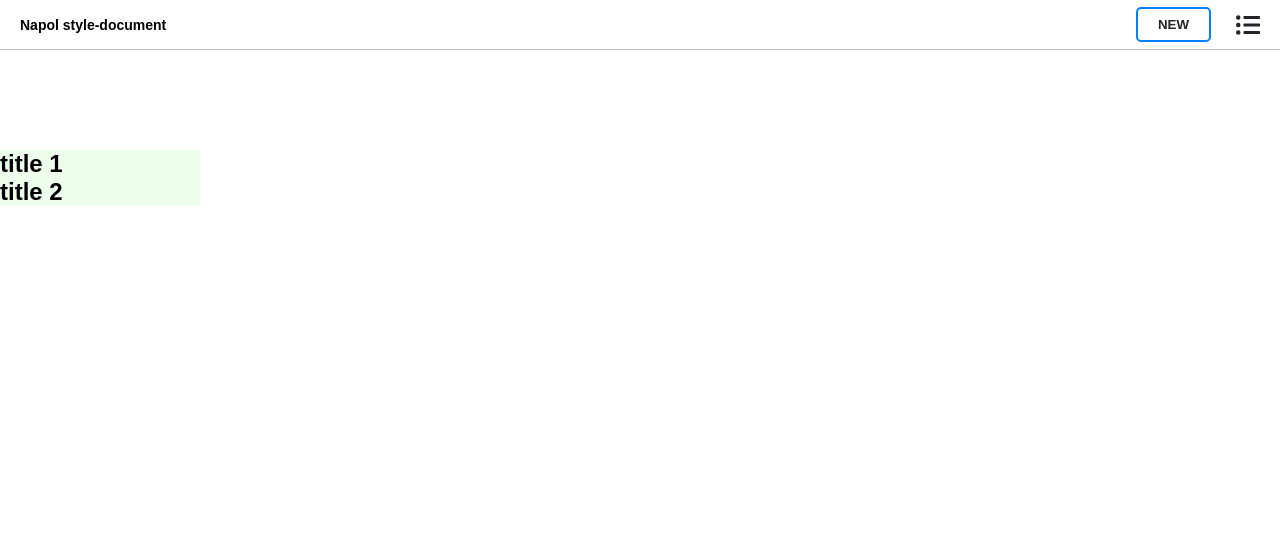
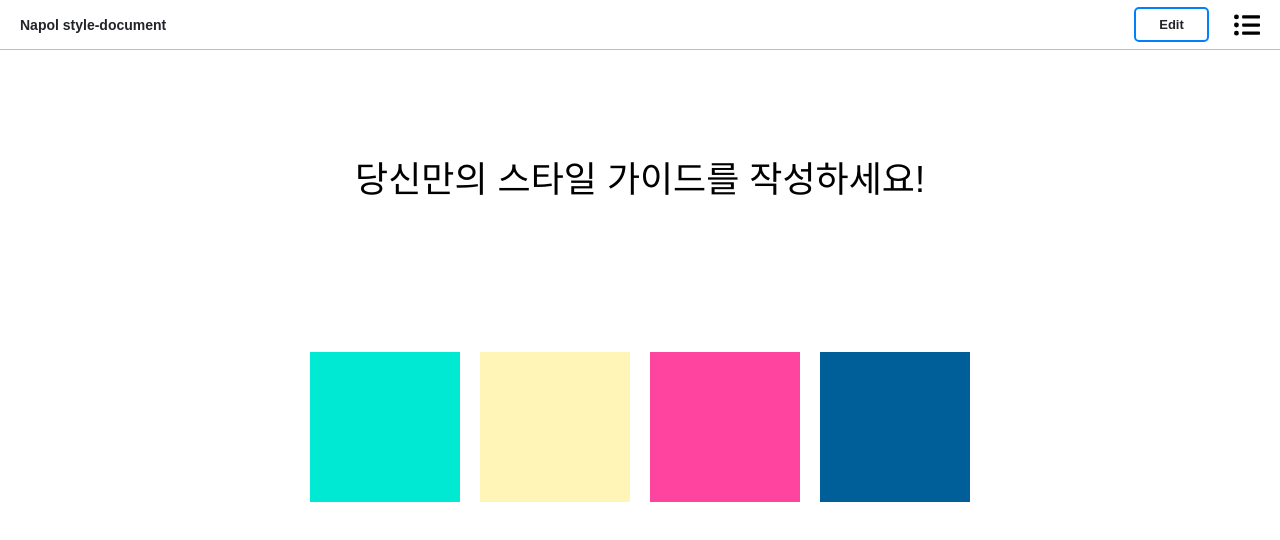
Before and after one commit to NapolDeveloper/style-document, a React (Create React App) app: page / in a window 1280 px wide. Shown: the top 540 px of the page. Built offline with nearby package versions, Linux system fonts and the light colour scheme.

Commit message:
# Add
Add Color box & Copy color hex

```diff
--- a/package.json
+++ b/package.json
@@ -8,6 +8,7 @@
     "@testing-library/user-event": "^12.1.10",
     "markdown-it": "^12.0.6",
     "react": "^17.0.2",
+    "react-copy-to-clipboard": "^5.0.3",
     "react-dom": "^17.0.2",
     "react-icons": "^4.2.0",
     "react-markdown": "^6.0.2",
--- a/src/App.js
+++ b/src/App.js
@@ -1,6 +1,6 @@
 import { Fragment } from 'react';
 import styled from 'styled-components';
-import { BrowserRouter, Route, Switch } from 'react-router-dom';
+import { BrowserRouter as Router, Route, Switch } from 'react-router-dom';
 
 // store
 import MdStore from './store/MdStore';
@@ -13,18 +13,22 @@ import * as Fade from './style/FadeIn';
 import Header from './components/Header/Header';
 import Markdown from './components/Markdown/Markdown';
 import List from './components/List';
+import Home from './components/Home/Home';
+import NewContent from './components/NewContent/NewContent';
 
 function App() {
   return (
-    <Fragment>
-      <GlobalStyle />
-      <MdStore>
+    <MdStore>
+      <Router>
+        <GlobalStyle />
         <Header />
-        <Markdown />
-        <List />
-      </MdStore>
-      {/* <List /> */}
-    </Fragment>
+        <Switch>
+          <Route exact path='/' render={() => <Home />} />
+          <Route exact path='/markdown' render={() => <Markdown />} />
+          {/* <Markdown /> */}
+        </Switch>
+      </Router>
+    </MdStore>
   );
 }
 
--- a/src/components/Header/Header.js
+++ b/src/components/Header/Header.js
@@ -1,8 +1,9 @@
 import React, { useContext } from 'react';
+import { Link } from 'react-router-dom';
 import styled from 'styled-components';
 
 // icon
-import { FaListUl } from 'react-icons/fa';
+import { FaListUl, FaEdit } from 'react-icons/fa';
 
 // style
 import Colors from '../../style/Colors';
@@ -21,7 +22,17 @@ const HeaderWrap = styled.div`
   margin-bottom: 100px;
 `;
 
+const IconContainer = styled.div`
+  height: 100%;
+  display: flex;
+  align-items: center;
+  justify-content: center;
+  margin-left: 25px;
+  font-size: 26px;
+`;
+
 const Logo = styled.span`
+  color: ${Colors.colorBlack};
   font-size: 14px;
   font-weight: bold;
 `;
@@ -33,6 +44,7 @@ const ButtonContainer = styled.div`
 
 const NewButton = styled.button`
   color: ${Colors.colorBlack};
+  font-size: 13px;
   width: 75px;
   height: 35px;
   padding: 6px 15px;
@@ -40,7 +52,6 @@ const NewButton = styled.button`
   border: 2px solid ${Colors.colorBlue};
   border-radius: 5px;
   cursor: pointer;
-  text-transform: uppercase;
   transition: 0.3s ease-in-out;
   position: relative;
   font-weight: bold; // bold or 500 뭐가 더 좋을지 모르겠다..
@@ -63,43 +74,21 @@ const NewButton = styled.button`
   }
 `;
 
-const ListButton = styled.div`
-  display: flex;
-  align-items: center;
-  justify-content: center;
-  color: ${Colors.colorBlack};
-  margin-left: 25px;
-  font-size: 24px;
-  position: relative;
-  cursor: pointer;
-  transition: 0.3s ease-in-out;
-  &:hover {
-    color: ${Colors.colorBlue};
-  }
-`;
-
 const Header = () => {
-  const mdContext = useContext(MdContext);
-
-  const { isMdOpen, mdValue } = mdContext;
-
-  const handleNew = () => {
-    if (mdValue) {
-      console.log('값이 존재합니다');
-      return;
-    }
-    mdContext.setIsMdOpen(!isMdOpen);
-  };
   return (
     <div>
       <HeaderWrap>
-        <Logo>Napol style-document</Logo>
+        <Link to={'/'}>
+          <Logo>Napol style-document</Logo>
+        </Link>
         <ButtonContainer>
-          <NewButton onClick={handleNew}>new</NewButton>
-          <ListButton>
-            <FaListUl />
-          </ListButton>
+          <Link to={'/markdown'}>
+            <NewButton>Edit</NewButton>
+          </Link>
         </ButtonContainer>
+        <IconContainer>
+          <FaListUl />
+        </IconContainer>
       </HeaderWrap>
     </div>
   );
--- /dev/null
+++ b/src/components/Home/Home.js
@@ -0,0 +1,94 @@
+import React from 'react';
+import { CopyToClipboard } from 'react-copy-to-clipboard';
+
+//
+import styled from 'styled-components';
+import Colors from '../../style/Colors';
+
+const Container = styled.div`
+  display: flex;
+  align-items: center;
+  justify-content: center;
+  flex-direction: column;
+`;
+
+const Title = styled.div`
+  font-weight: 500;
+  font-size: 36px;
+  margin-bottom: 150px;
+`;
+const ColorBoxContainer = styled.div`
+  display: flex;
+  align-items: center;
+  justify-content: center;
+`;
+
+const ColorBoxHex = styled.div`
+  align-items: center; // hover시 flex적용했을 때 사용할 값
+  justify-content: center; // hover시 flex적용했을 때 사용할 값
+  position: relative;
+  height: 100%;
+  z-index: 999;
+  color: white;
+  font-size: 18px;
+  font-weight: bold;
+  display: none;
+  cursor: pointer;
+`;
+
+const ColorBoxStyle = styled.div`
+  width: 150px;
+  height: 150px;
+  background-color: ${(props) => props.color};
+  margin: 0 10px;
+  position: relative;
+  &:hover {
+    &:after {
+      height: 100%;
+    }
+  }
+  &:hover ${ColorBoxHex} {
+    display: flex;
+    z-index: 33;
+  }
+
+  &:after {
+    position: absolute;
+    z-index: 1;
+    content: '';
+    width: 100%;
+    height: 0;
+    opacity: 0.8;
+    left: 0;
+    top: 0;
+    background-color: ${Colors.colorBlack};
+    transition: 0.3s ease-in-out;
+    cursor: pointer;
+  }
+`;
+
+const Home = () => {
+  return (
+    <Container>
+      <Title>당신만의 스타일 가이드를 작성하세요!</Title>
+      <ColorBoxContainer>
+        <ColorBox color='#00ead3' />
+        <ColorBox color='#fff5b7' />
+        <ColorBox color='#ff449f' />
+        <ColorBox color='#005f99' />
+      </ColorBoxContainer>
+    </Container>
+  );
+};
+
+const ColorBox = (props) => {
+  return (
+    <ColorBoxStyle color={props.color}>
+      <CopyToClipboard text={props.color}>
+        <ColorBoxHex>{props.color}</ColorBoxHex>
+      </CopyToClipboard>
+    </ColorBoxStyle>
+  );
+};
+
+export default Home;
--- a/src/components/List.js
+++ b/src/components/List.js
@@ -36,14 +36,14 @@ const List = () => {
 export const ListItem = () => {
   const mdContext = useContext(MdContext);
 
-  const { contentList, mdValue, setMdValue, isOpen, setTitle, contentDispatch } = mdContext;
+  const { contentList, mdValue, setMdValue, isMdOpen, setTitle, contentDispatch, mdInput } = mdContext;
 
   const handleClickList = (item) => {
     console.log(`id: ${item.id} || title: ${item.title} || data: ${item.data}`);
     // contentDispatch({ type: 'OPEN' });
 
     // [ 나중에 수정하기 기능으로 옮겨야함 ]
-    if (isOpen) {
+    if (isMdOpen) {
       setMdValue(item.data + ' ');
       setTitle(item.title);
     } else {
--- a/src/components/Markdown/Markdown.js
+++ b/src/components/Markdown/Markdown.js
@@ -15,6 +15,9 @@ import ReactMarkdown from 'react-markdown';
 
 // import style manually
 import 'react-markdown-editor-lite/lib/index.css';
+
+// components
+import List from '../List';
 
 const markdown = `
 # 헤딩
@@ -66,11 +69,20 @@ const mdParser = new MarkdownIt();
 
 const Content = () => {
   const mdContext = useContext(MdContext);
-  const { isOpen, contentList } = mdContext;
 
+  const { isMdOpen, mdValue, contentList } = mdContext;
+
+  const handleNew = () => {
+    if (mdValue) {
+      console.log('값이 존재합니다');
+      return;
+    }
+    mdContext.setIsMdOpen(!isMdOpen);
+  };
   return (
     <Fragment>
-      {isOpen ? <MdEditorBox /> : null}
+      <div onClick={handleNew}>글 작성하기</div>
+      {isMdOpen ? <MdEditorBox /> : null}
       {/* <ul>
         {contentList.map((item) => (
           <li key={item.id}>
@@ -82,6 +94,7 @@ const Content = () => {
       <MarkDownStyle>
         <ReactMarkdown>{markdown}</ReactMarkdown>
       </MarkDownStyle> */}
+      <List />
     </Fragment>
   );
 };
@@ -101,6 +114,10 @@ const MdEditorBox = () => {
 
   const handleSave = () => {
     // const newList = initialList.concat({ id: uuidv4(), title, data: value });
+    if (!title || !mdValue) {
+      console.log('값이 비어있습니다');
+      return;
+    }
     const newList = { id: uuidv4(), title, data: mdValue };
     setTitle('');
     setMdValue('');
--- a/src/store/MdStore.js
+++ b/src/store/MdStore.js
@@ -1,4 +1,4 @@
-import React, { createContext, useReducer, useState } from 'react';
+import React, { createContext, useReducer, useState, useRef } from 'react';
 
 export const MdContext = createContext();
 
@@ -20,7 +20,9 @@ const MdStore = (props) => {
   const [mdValue, setMdValue] = useState(''); // editor content value
   const [title, setTitle] = useState(''); // editor title value
 
-  let listCount = contentList.length;
+  // ref
+  // const mdInputRef = useRef();
+
   function contentReducer(state, action) {
     switch (action.type) {
       case 'CONSOLE':
@@ -37,14 +39,14 @@ const MdStore = (props) => {
     }
   }
   const mdManager = {
-    isOpen: isMdOpen,
+    isMdOpen, // md on/off
     setIsMdOpen, // useState 전달
-    contentList,
-    title,
+    contentList, //
+    title, // md title
     setTitle,
-    mdValue,
+    mdValue, // md value(data)
     setMdValue,
-    contentDispatch,
+    contentDispatch, // content dispatch
     initialList
   };
   return <MdContext.Provider value={mdManager}>{props.children}</MdContext.Provider>;
```
Also changed, not shown: 1 other file (tests, documents, lock files or other folders).
